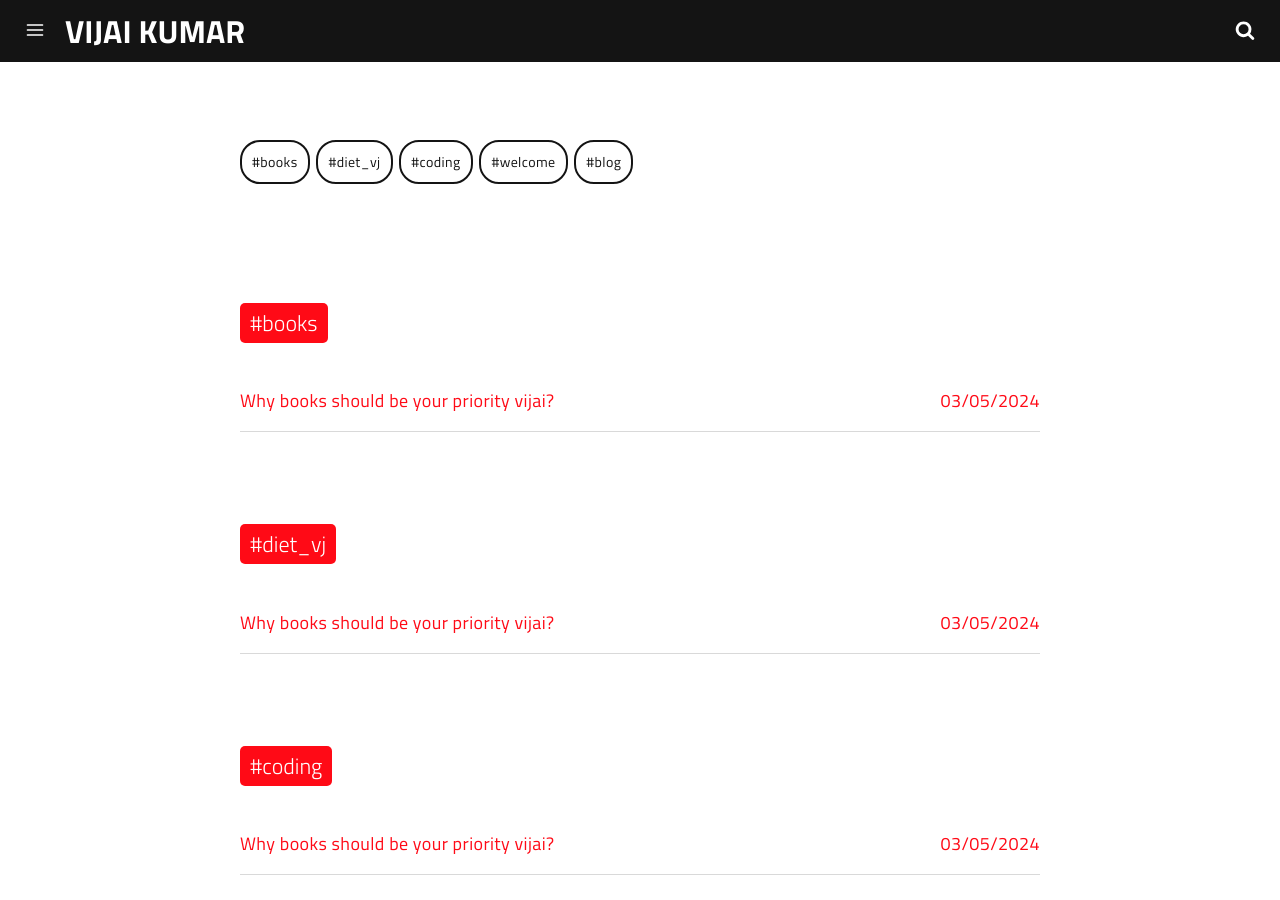
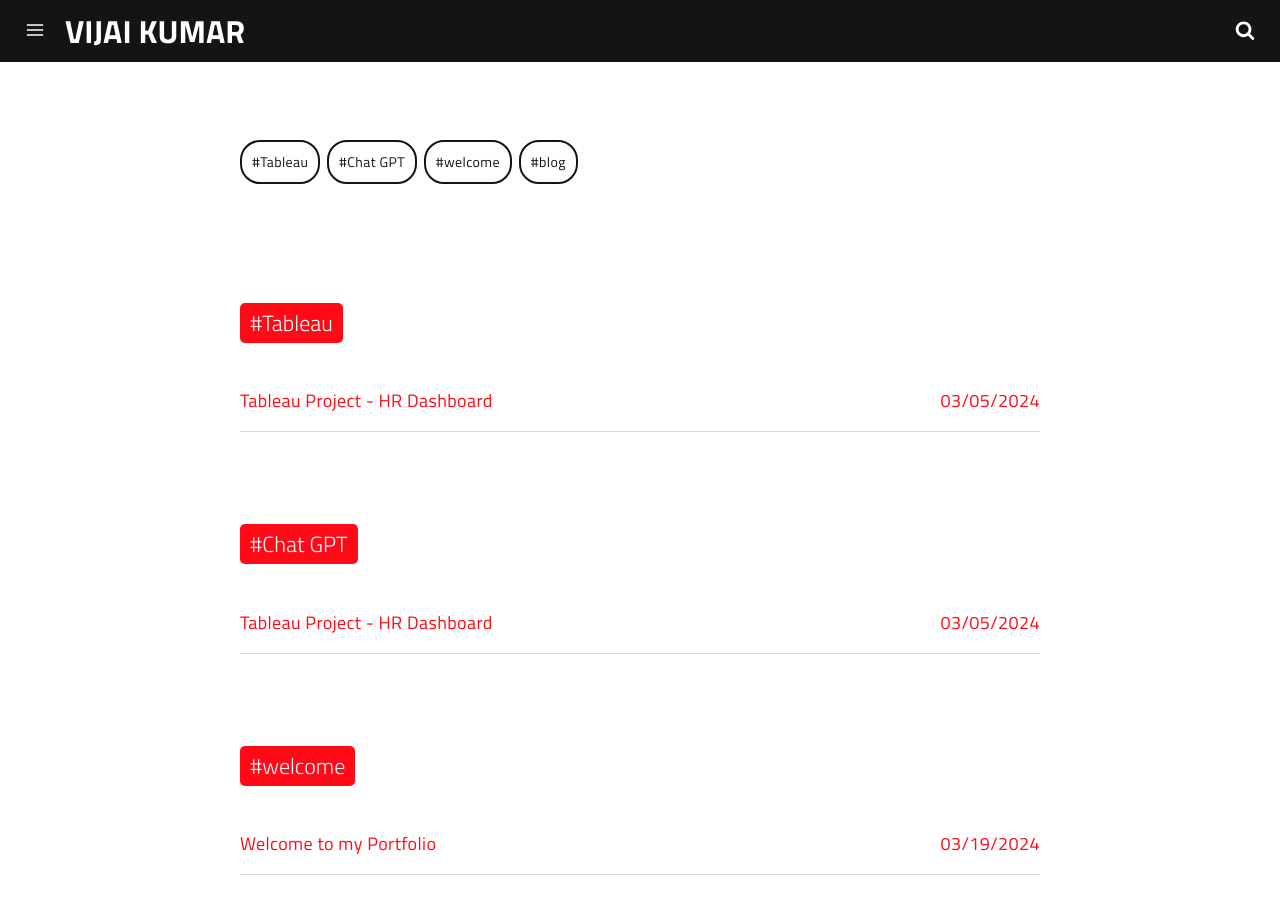
Before and after one commit to VijaikumarSVK/VijaikumarSVK.github.io, a Jekyll site: the page built from tags.html, in a window 1280 px wide and 900 px high. Built offline with Jekyll 4.4.1, drawn with Linux system fonts in a browser that asks for light colours; a script that is not in the unit is left out.

Commit message:
profile update6

```diff
--- a/_posts/2024-03-25-testing-portfolio3.md
+++ b/_posts/2024-03-25-testing-portfolio3.md
@@ -1,17 +1,16 @@
 ---
 date: 2024-03-05 12:26:40
 layout: post
-title: Why books should be your priority vijai?
-subtitle: Lorem ipsum dolor sit amet, consectetur adipisicing elit.
-description: Lorem ipsum dolor sit amet, consectetur adipisicing elit, sed do eiusmod tempor incididunt ut labore et dolore magna aliqua.
-image: https://res.cloudinary.com/dm7h7e8xj/image/upload/v1559822138/theme9_v273a9.jpg
-optimized_image: https://res.cloudinary.com/dm7h7e8xj/image/upload/c_scale,w_380/v1559822138/theme9_v273a9.jpg
-category: Aviation
+title: Tableau Project - HR Dashboard
+subtitle: This Tableau project is a step-by-step learning experience in building dashboard projects using Tableau from requirements to professional dashboard like I do in my real-world projects.
+description: This Tableau project is a step-by-step learning experience in building dashboard projects using Tableau from requirements to professional dashboard like I do in my real-world projects.
+image: https://res.cloudinary.com/dqqjik4em/image/upload/v1727449780/HR_dashboard.png
+optimized_image: https://res.cloudinary.com/dqqjik4em/image/upload/f_auto,q_auto/HR_dashboard
+category: Visualization
 tags:
-  - books
-  - diet_vj
-  - coding
-author: mranderson
+  - Tableau
+  - Chat GPT
+author: Vijai Kumar
 paginate: true
 vj_layout: false
 vj_side_layout: true
```
